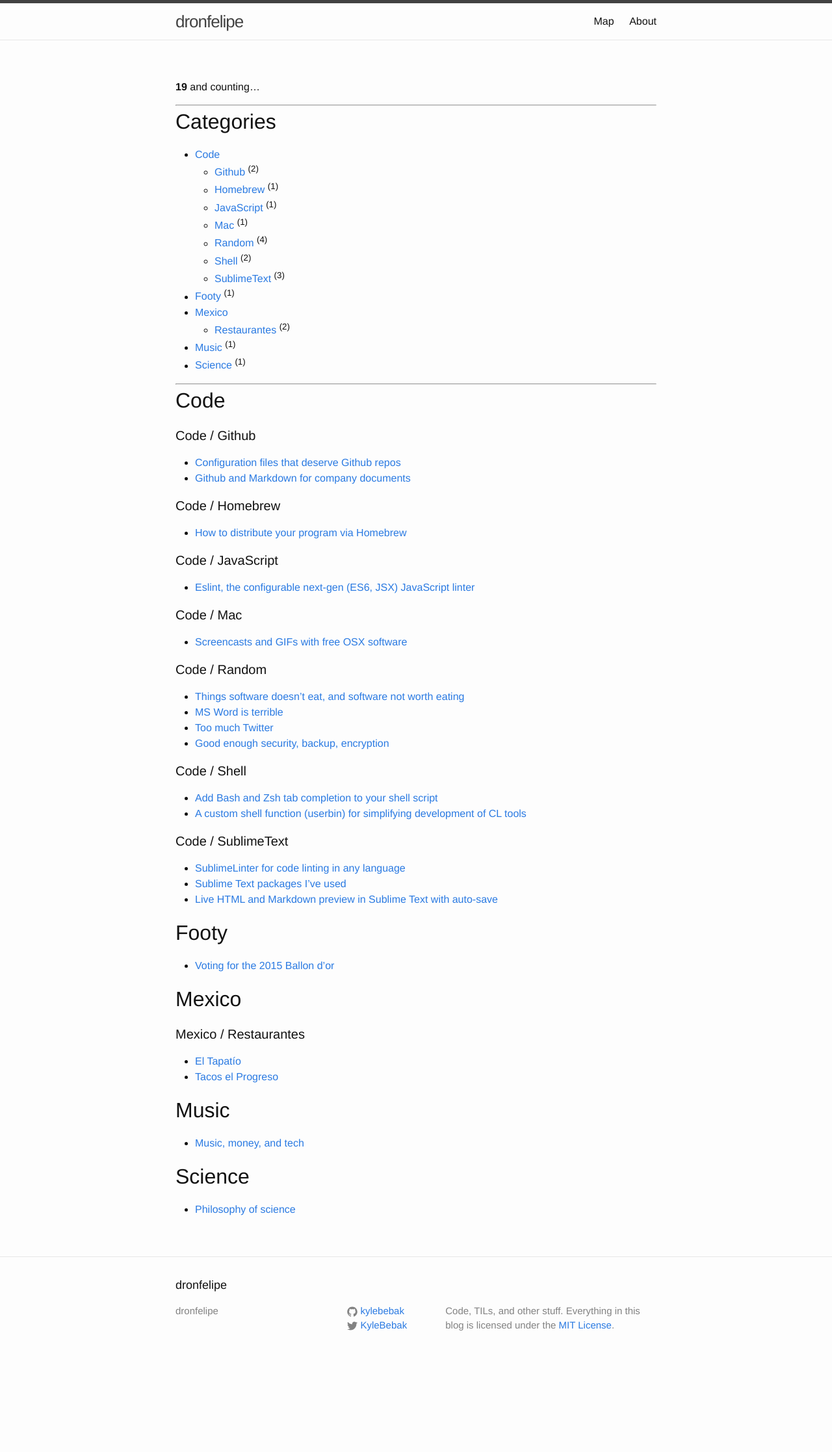
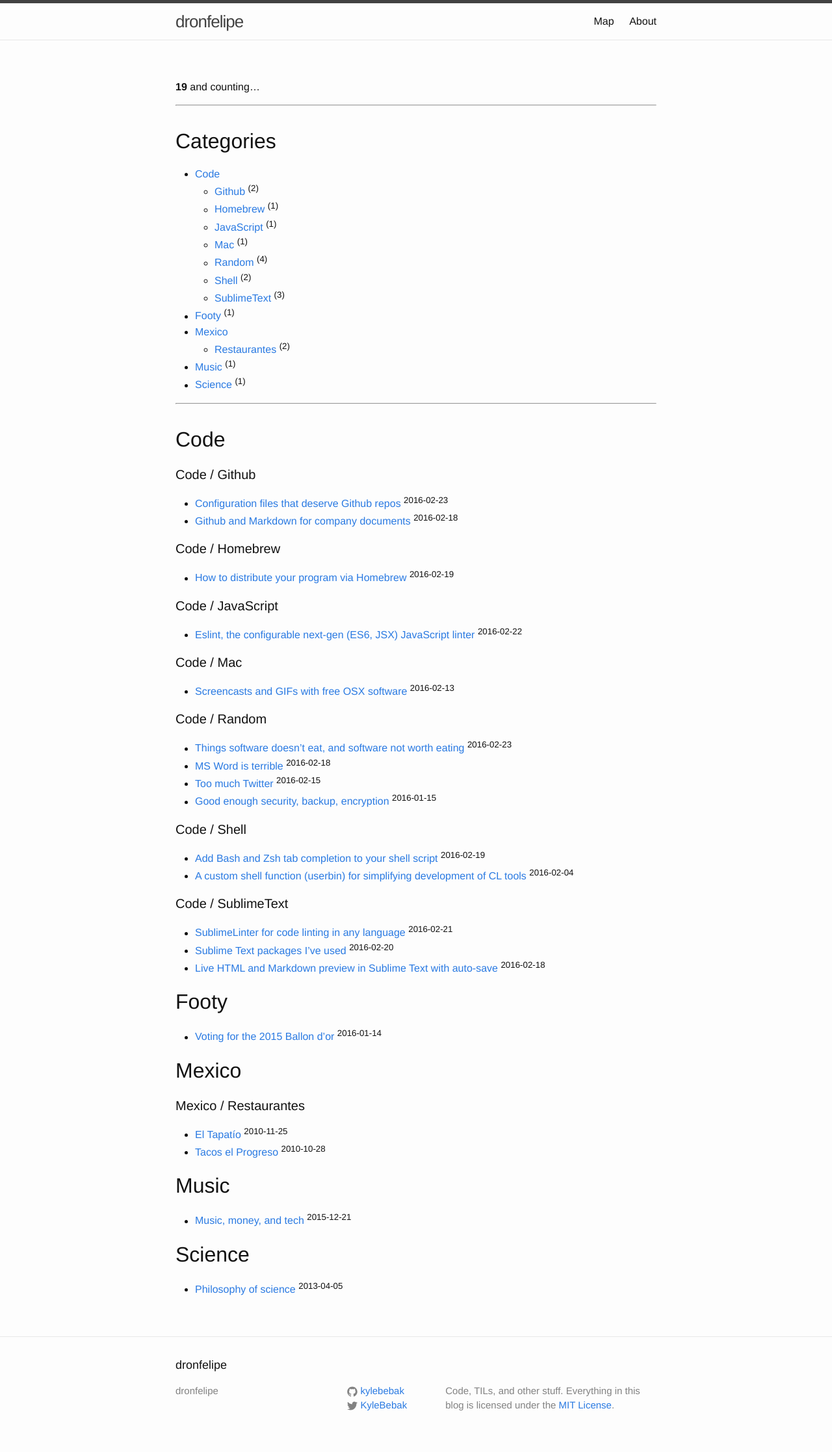
Before and after one commit to QuantumOfVacuum/kylebebak.github.io, a Jekyll site: the page built from site-map.md, in a window 1280 px wide. Shown: the whole page at 65% size. Built offline with Jekyll 4.4.1, drawn with Linux system fonts in a browser that asks for light colours; before the commit the page ends 2111 px from its top, so only the background shows below that.

Commit message:
things are looking pretty good

```diff
--- /dev/null
+++ b/_plugins/markdown.rb
@@ -0,0 +1,23 @@
+=begin
+  Jekyll tag to include Markdown text from _includes directory preprocessing with Liquid.
+  Usage:
+    {% markdown <filename> %}
+  Dependency:
+    - kramdown
+=end
+module Jekyll
+  class MarkdownTag < Liquid::Tag
+    def initialize(tag_name, text, tokens)
+      super
+      @text = text.strip
+    end
+    require "kramdown"
+    def render(context)
+      tmpl = File.read File.join Dir.pwd, "_includes", @text
+      site = context.registers[:site]
+      tmpl = (Liquid::Template.parse tmpl).render site.site_payload
+      html = Kramdown::Document.new(tmpl).to_html
+    end
+  end
+end
+Liquid::Template.register_tag('markdown', Jekyll::MarkdownTag)
--- a/_sass/_base.scss
+++ b/_sass/_base.scss
@@ -37,6 +37,9 @@ ul, ol, dl, figure,
     margin-bottom: $spacing-unit / 2;
 }
 
+hr {
+    margin-bottom: $spacing-unit;
+}
 
 
 /**
--- a/_sass/_layout.scss
+++ b/_sass/_layout.scss
@@ -24,6 +24,11 @@
     }
 }
 
+.sidebar {
+    float: right;
+    font-size: $small-font-size;
+}
+
 .site-nav {
     float: right;
     line-height: 56px;
@@ -35,6 +40,7 @@
     .page-link {
         color: $text-color;
         line-height: $base-line-height;
+        margin-top: 20px;
 
         // Gaps between nav items, but not on the last one
         &:not(:last-child) {
@@ -180,7 +186,7 @@
     list-style: none;
 
     > li {
-        margin-bottom: $spacing-unit;
+        margin-bottom: $spacing-unit / 2;
     }
 }
 
@@ -191,7 +197,7 @@
 
 .post-link {
     display: block;
-    font-size: 24px;
+    font-size: 20px;
 }
 
 
--- a/site-map.md
+++ b/site-map.md
@@ -28,44 +28,44 @@ __19__ and counting...
 ## Code
 
 #### Code / Github
-* [Configuration files that deserve Github repos](code/github/config-in-github)
-* [Github and Markdown for company documents](code/github/github-markdown-for-company-docs)
+* [Configuration files that deserve Github repos](code/github/config-in-github) <sup>2016-02-23</sup>
+* [Github and Markdown for company documents](code/github/github-markdown-for-company-docs) <sup>2016-02-18</sup>
 
 #### Code / Homebrew
-* [How to distribute your program via Homebrew](code/homebrew/distribute-program-via-homebrew)
+* [How to distribute your program via Homebrew](code/homebrew/distribute-program-via-homebrew) <sup>2016-02-19</sup>
 
 #### Code / JavaScript
-* [Eslint, the configurable next-gen (ES6, JSX) JavaScript linter](code/javascript/eslint)
+* [Eslint, the configurable next-gen (ES6, JSX) JavaScript linter](code/javascript/eslint) <sup>2016-02-22</sup>
 
 #### Code / Mac
-* [Screencasts and GIFs with free OSX software](code/mac/osx-screencast-gif)
+* [Screencasts and GIFs with free OSX software](code/mac/osx-screencast-gif) <sup>2016-02-13</sup>
 
 #### Code / Random
-* [Things software doesn't eat, and software not worth eating](code/random/software-eating-the-world)
-* [MS Word is terrible](code/random/ms-word-is-terrible)
-* [Too much Twitter](code/random/too-much-twitter)
-* [Good enough security, backup, encryption](code/random/good-enough-security)
+* [Things software doesn't eat, and software not worth eating](code/random/software-eating-the-world) <sup>2016-02-23</sup>
+* [MS Word is terrible](code/random/ms-word-is-terrible) <sup>2016-02-18</sup>
+* [Too much Twitter](code/random/too-much-twitter) <sup>2016-02-15</sup>
+* [Good enough security, backup, encryption](code/random/good-enough-security) <sup>2016-01-15</sup>
 
 #### Code / Shell
-* [Add Bash and Zsh tab completion to your shell script](code/shell/enabling-tab-completion)
-* [A custom shell function (userbin) for simplifying development of CL tools](code/shell/userbin)
+* [Add Bash and Zsh tab completion to your shell script](code/shell/enabling-tab-completion) <sup>2016-02-19</sup>
+* [A custom shell function (userbin) for simplifying development of CL tools](code/shell/userbin) <sup>2016-02-04</sup>
 
 #### Code / SublimeText
-* [SublimeLinter for code linting in any language](code/sublimetext/sublime-linter)
-* [Sublime Text packages I've used](code/sublimetext/useful-packages)
-* [Live HTML and Markdown preview in Sublime Text with auto-save](code/sublimetext/auto-save)
+* [SublimeLinter for code linting in any language](code/sublimetext/sublime-linter) <sup>2016-02-21</sup>
+* [Sublime Text packages I've used](code/sublimetext/useful-packages) <sup>2016-02-20</sup>
+* [Live HTML and Markdown preview in Sublime Text with auto-save](code/sublimetext/auto-save) <sup>2016-02-18</sup>
 
 ## Footy
-* [Voting for the 2015 Ballon d'or](footy/ballon-dor-2015)
+* [Voting for the 2015 Ballon d'or](footy/ballon-dor-2015) <sup>2016-01-14</sup>
 
 ## Mexico
 
 #### Mexico / Restaurantes
-* [El Tapatío](mexico/restaurantes/el-tapatio)
-* [Tacos el Progreso](mexico/restaurantes/tacos-el-progreso)
+* [El Tapatío](mexico/restaurantes/el-tapatio) <sup>2010-11-25</sup>
+* [Tacos el Progreso](mexico/restaurantes/tacos-el-progreso) <sup>2010-10-28</sup>
 
 ## Music
-* [Music, money, and tech](music/music-and-tech)
+* [Music, money, and tech](music/music-and-tech) <sup>2015-12-21</sup>
 
 ## Science
-* [Philosophy of science](science/philosophy-of-science)
+* [Philosophy of science](science/philosophy-of-science) <sup>2013-04-05</sup>
```
Also changed, not shown: _includes/cats.md (added, +13 -0 lines), _map/build.py (+8 -6 lines), index.html (+6 -5 lines).
